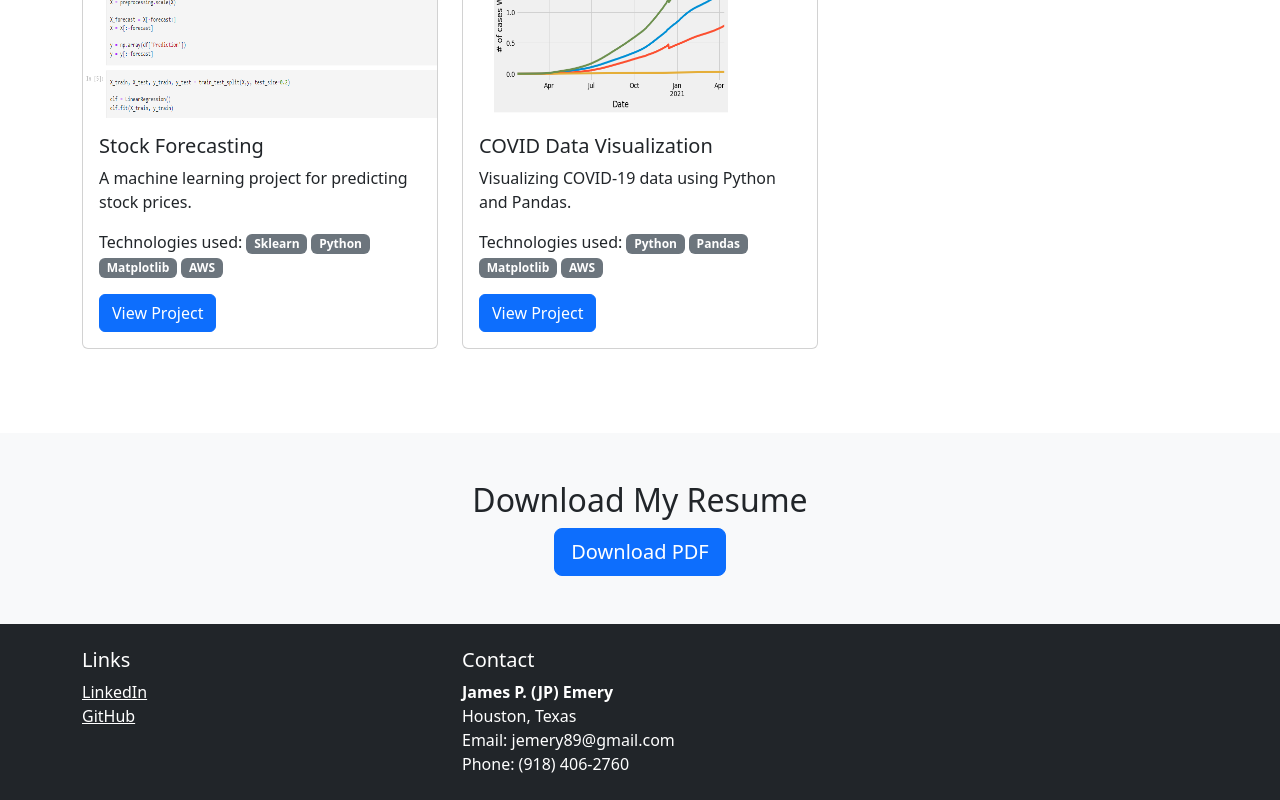
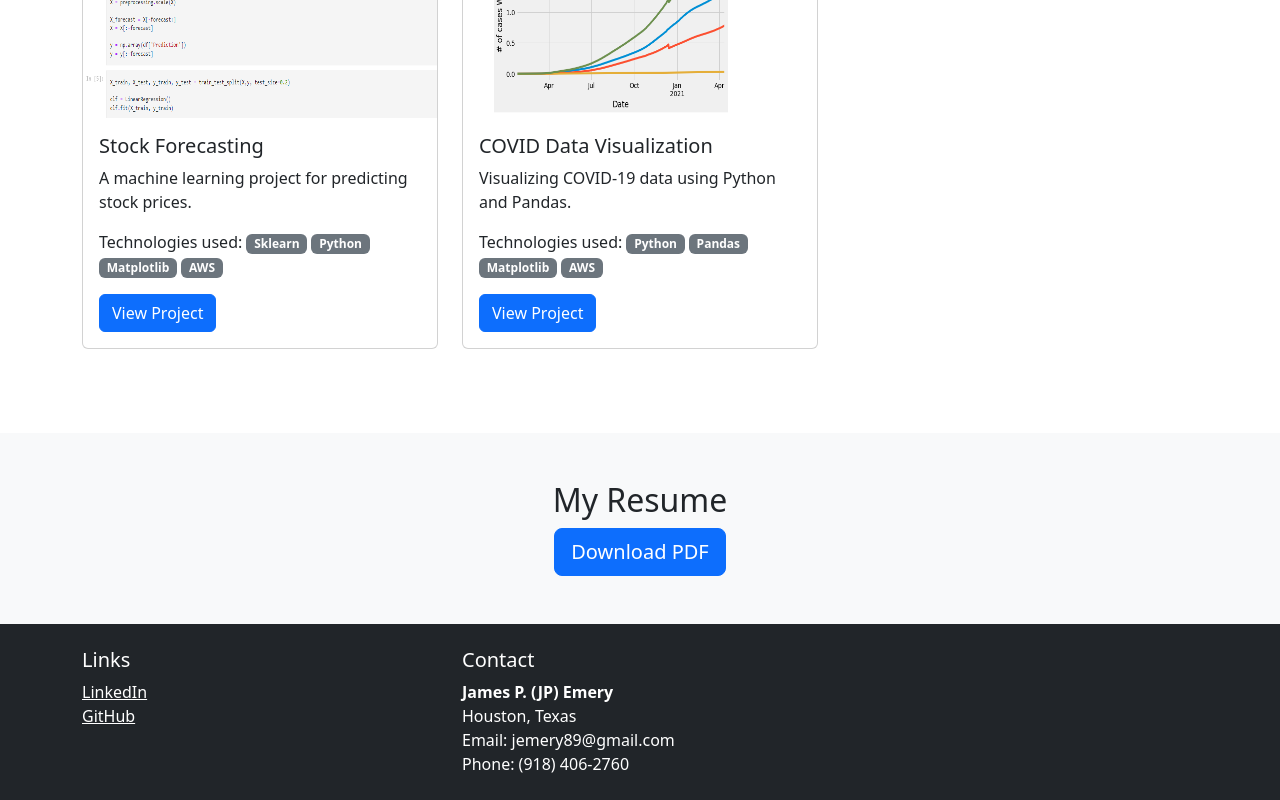
Before and after one commit to Siddartha08/nextjs_portfolio, a Next.js app: page / in a window 1280 px wide. Shown: the part 1800-2600 px from the top of the page. Built offline with nearby package versions, Linux system fonts and the light colour scheme.

Commit message:
vercel commit

```diff
--- a/pages/index.js
+++ b/pages/index.js
@@ -261,7 +261,7 @@ export default function Home() {
         <div className="container">
           <div className="row justify-content-center">
             <div className="col-md-8 text-center">
-              <h2>Download My Resume</h2>
+              <h2>My Resume</h2>
               <a href="/download_resume" className="btn btn-primary btn-lg">Download PDF</a>
             </div>
           </div>
```
